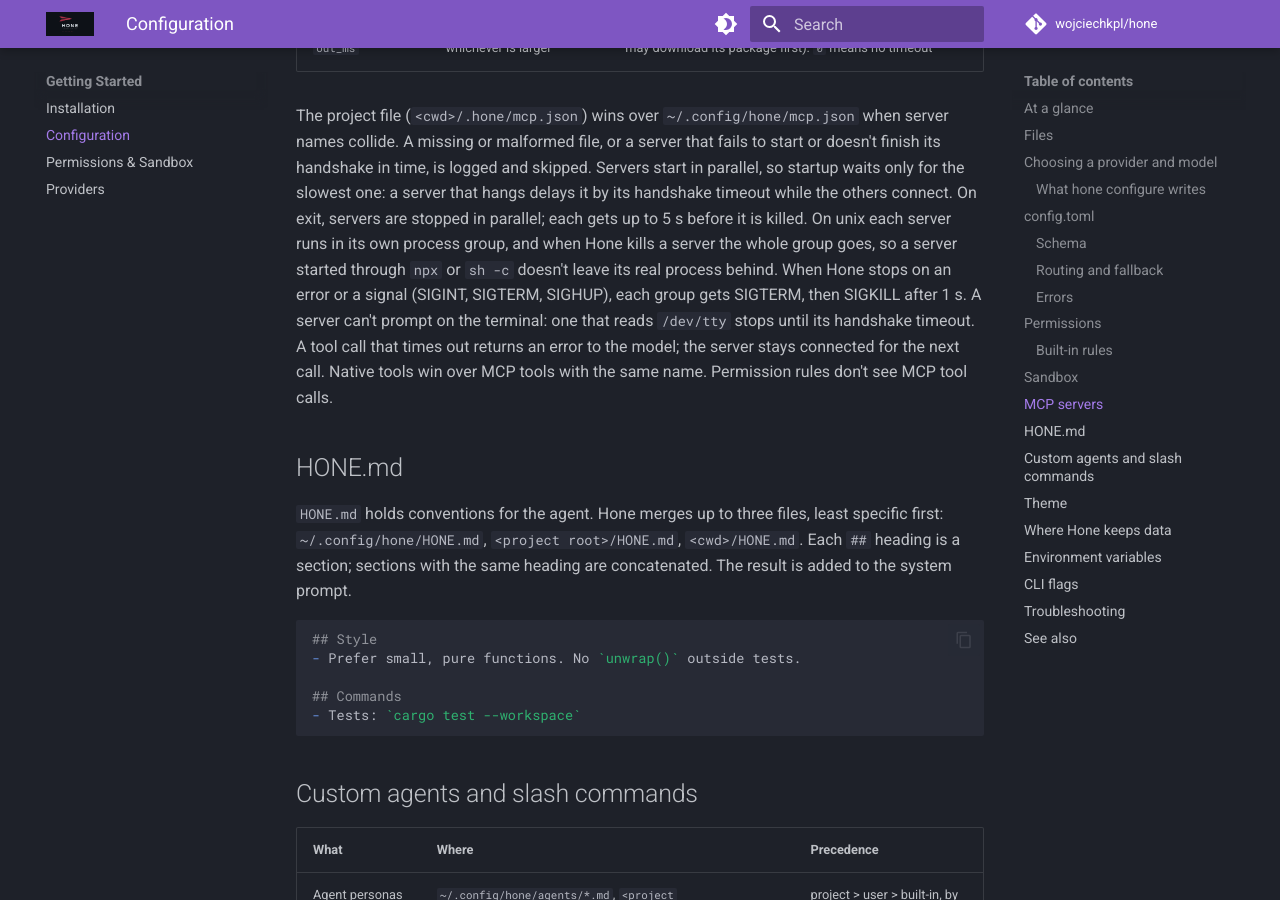
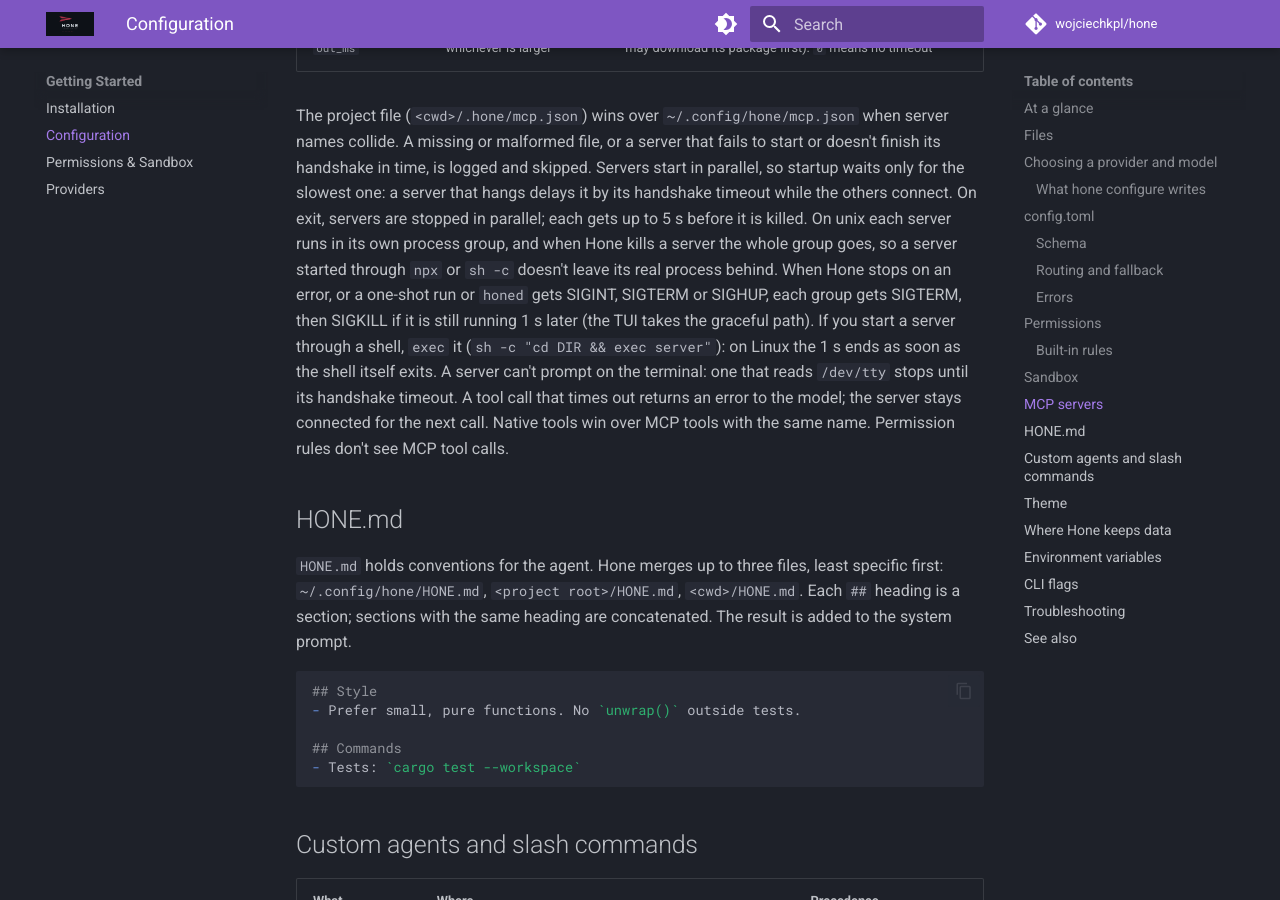
Before and after one commit to wojciechkpl/hone, an MkDocs documentation site: the page built from docs/configuration.md, in a window 1280 px wide and 900 px high, scrolled down 18772 px. Built offline with MkDocs 1.6.1 and Material for MkDocs 9.7.7, drawn with Linux system fonts in a browser that asks for light colours; comment, search, counter and statistics services are not loaded.

Commit message:
docs: exec in shell launchers; signal wording (P14, review F2)

```diff
--- a/docs/configuration.md
+++ b/docs/configuration.md
@@ -690,9 +690,12 @@ waits only for the slowest one: a server that hangs delays it by its handshake t
 while the others connect. On exit, servers are stopped in parallel; each gets up to 5 s
 before it is killed. On unix each server runs in its own process group, and when Hone
 kills a server the whole group goes, so a server started through `npx` or `sh -c` doesn't
-leave its real process behind. When Hone stops on an error or a signal (SIGINT, SIGTERM,
-SIGHUP), each group gets SIGTERM, then SIGKILL after 1 s. A server can't prompt on the
-terminal: one that reads `/dev/tty` stops until its handshake timeout.
+leave its real process behind. When Hone stops on an error, or a one-shot run or `honed`
+gets SIGINT, SIGTERM or SIGHUP, each group gets SIGTERM, then SIGKILL if it is still
+running 1 s later (the TUI takes the graceful path). If you start a server through a
+shell, `exec` it (`sh -c "cd DIR && exec server"`): on Linux the 1 s ends as soon as the
+shell itself exits. A server can't prompt on the terminal: one that reads `/dev/tty`
+stops until its handshake timeout.
 A tool call that times
 out returns an error to the model; the server stays connected for the next call. Native tools win over MCP tools with the same name. Permission rules don't see
 MCP tool calls.
```
Also changed, not shown: CHANGELOG.md (+2 -1 lines).
